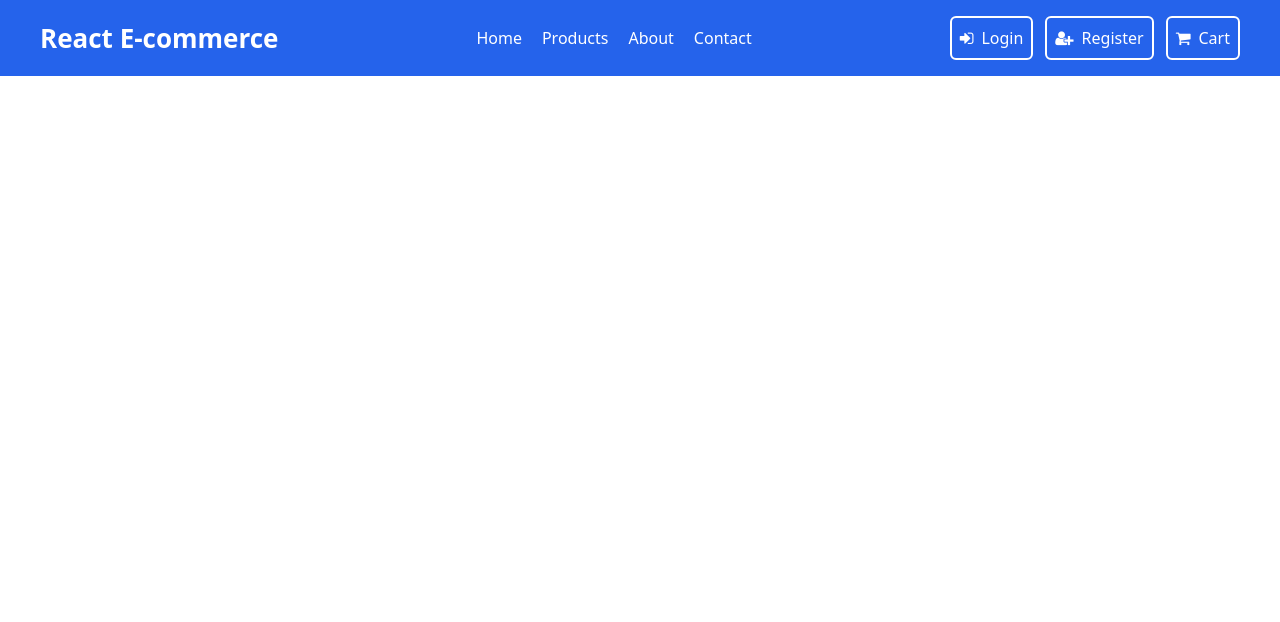
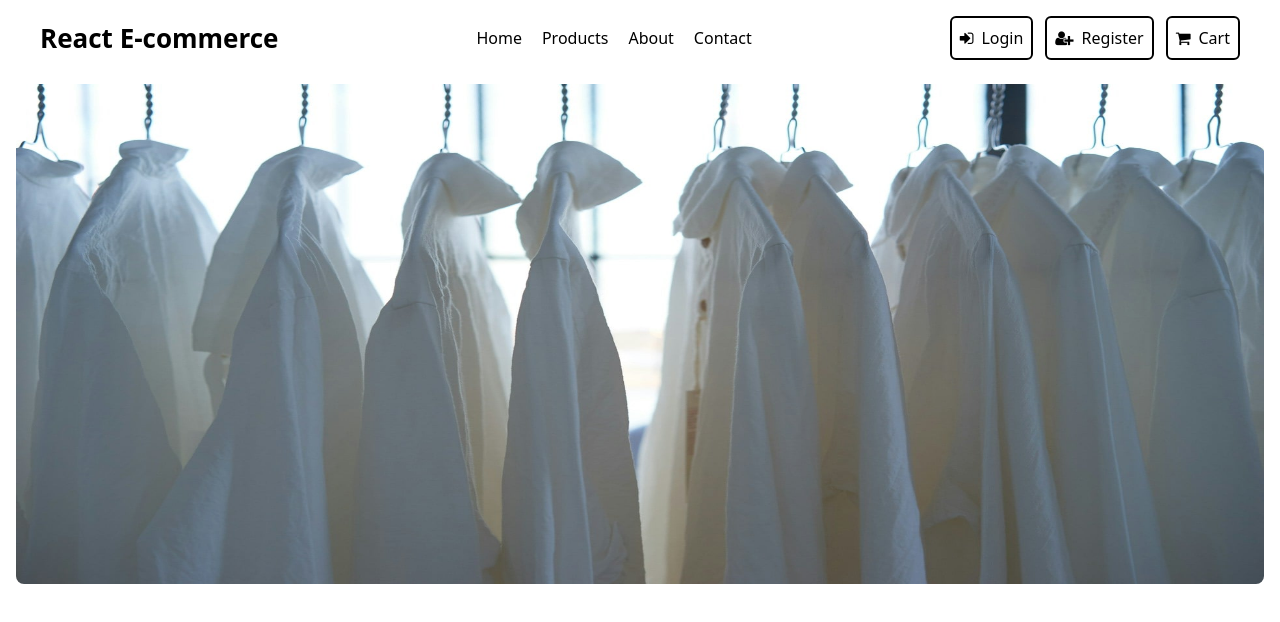
Before and after one commit to AMR1772000/E-commerce, a React (Create React App) app: page / in a window 1280 px wide. Shown: the top 622 px of the page. Built offline with nearby package versions, Linux system fonts and the light colour scheme.

Commit message:
Adding Main image

```diff
--- a/public/index.html
+++ b/public/index.html
@@ -24,7 +24,7 @@
       work correctly both with client-side routing and a non-root public URL.
       Learn how to configure a non-root public URL by running `npm run build`.
     -->
-    <title>React App</title>
+    <title>E-commerce</title>
   </head>
   <body>
     <noscript>You need to enable JavaScript to run this app.</noscript>
--- a/src/App.js
+++ b/src/App.js
@@ -1,10 +1,11 @@
-
+import Main from "./component/Main";
 import NavBar from "./component/NavBar";
 
 function App() {
   return (
     <>
       <NavBar />
+      <Main />
     </>
   );
 }
--- /dev/null
+++ b/src/component/Main.js
@@ -0,0 +1,13 @@
+import React from "react";
+import MainImage from "../assets/images/Main.jpg";
+const Main = () => {
+  return (
+    <>
+      <div className=" flex justify-center items-center mx-4 my-2 rounded-lg">
+        <img className="h-[500px] w-full rounded-lg" src={MainImage} alt="wallpaper" />
+      </div>
+    </>
+  );
+};
+
+export default Main;
--- a/src/component/NavBar.js
+++ b/src/component/NavBar.js
@@ -4,11 +4,11 @@ import { Link } from "react-router-dom";
 const NavBar = () => {
   return (
     <>
-      <div className="flex flex-wrap py-4 sticky justify-between items-center bg-blue-600 text-white">
+      <div className="flex flex-wrap py-4 sticky justify-between items-center  text-black">
         <div className="flex ml-10">
           <h1 className="text-[26px] leading-5 font-bold">React E-commerce</h1>
         </div>
-        <div className>
+        <div >
           <ul className="flex flex-row gap-5 font-medium">
             <li>
               <Link to="/">Home</Link>
@@ -25,19 +25,19 @@ const NavBar = () => {
           </ul>
         </div>
         <div className="flex flex-row gap-3 mr-10 font-medium">
-          <button className="border-2 border-solid border-white rounded-md p-2">
+          <button className="border-2 border-solid border-black  rounded-md p-2">
             <Link to="/login">
               <i className="fa fa-sign-in mr-2" aria-hidden="true"></i>
               Login
             </Link>
           </button>
-          <button className="border-2 border-solid border-white rounded-md p-2">
+          <button className="border-2 border-solid border-black rounded-md p-2">
             <Link to="/register">
               <i className="fa fa-user-plus mr-2" aria-hidden="true"></i>
               Register
             </Link>
           </button>
-          <button className="border-2 border-solid border-white rounded-md p-2">
+          <button className="border-2 border-solid border-black rounded-md p-2">
             <Link to="/cart">
               <i className="fa fa-shopping-cart mr-2" aria-hidden="true"></i>
               Cart
```
Also changed, not shown: src/assets/images/Main.jpg (added).
